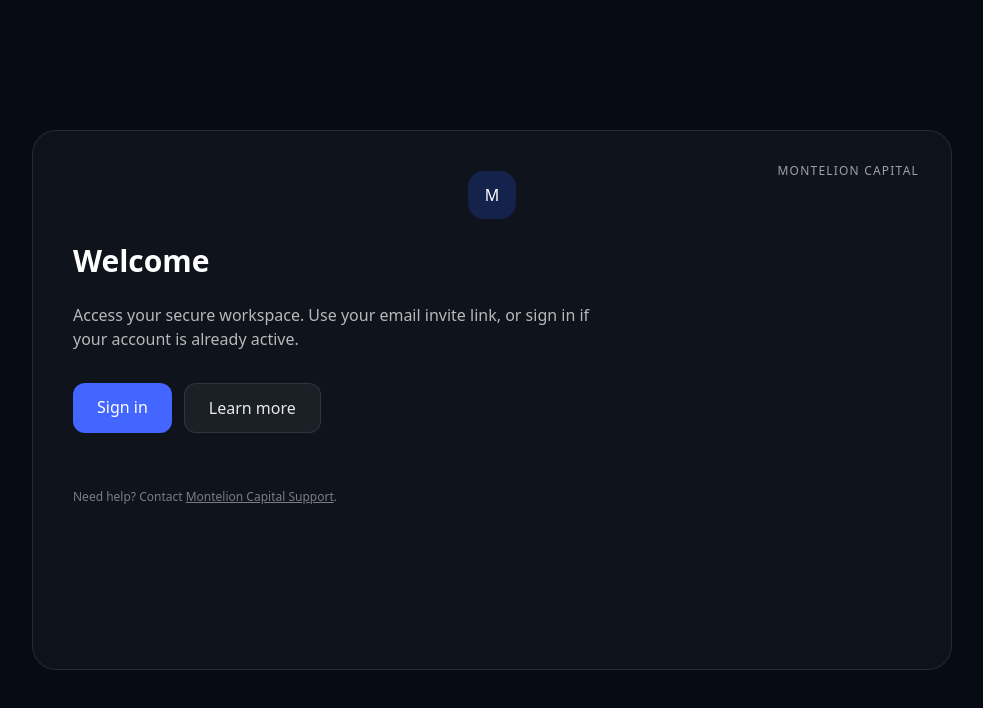
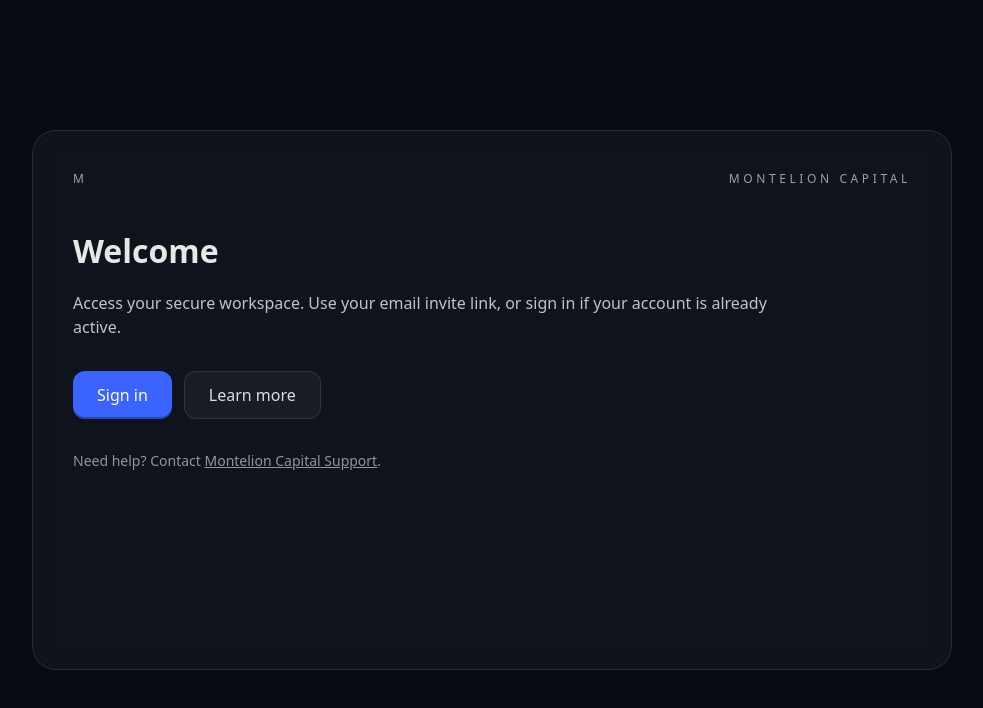
Before and after one commit to montelioncapital/montelion-app-v1, a Next.js app: page / in a window 1280 px wide. Shown: the top 708 px of the page, without its empty margins (148-1131 px from the left). Built offline with nearby package versions, Linux system fonts and the light colour scheme.

Commit message:
Update page.jsx

```diff
--- a/app/page.jsx
+++ b/app/page.jsx
@@ -1,46 +1,29 @@
+// app/page.jsx
 export const metadata = { title: "Welcome • Montelion Capital" };
 
-export default function Page() {
+export default function Home() {
   return (
-    <>
-      <div className="absolute top-8 right-8 text-xs tracking-widest text-white/60">
-        MONTELION CAPITAL
+    <div className="flex flex-col">
+      <div className="flex w-full items-start justify-between">
+        <div className="brand-dot">M</div>
+        <div className="brand-dot">MONTELION CAPITAL</div>
       </div>
 
-      <div className="flex flex-col justify-center gap-6">
-        <div className="mx-auto grid h-12 w-12 place-items-center rounded-2xl bg-[rgb(37,72,191)]/30 text-white font-medium">
-          M
+      <div className="mt-10 max-w-[720px]">
+        <h1 className="text-[32px] font-semibold">Welcome</h1>
+        <p className="mt-4 text-white/75">
+          Access your secure workspace. Use your email invite link, or sign in if your account is already active.
+        </p>
+
+        <div className="mt-8 flex gap-3">
+          <a href="/login" className="btn btn-primary px-6">Sign in</a>
+          <button className="btn btn-ghost px-6">Learn more</button>
         </div>
 
-        <h1 className="text-3xl font-semibold text-white">Welcome</h1>
-        <p className="text-white/70 max-w-[60ch]">
-          Access your secure workspace. Use your email invite link, or sign in
-          if your account is already active.
-        </p>
-
-        <div className="flex gap-3 mt-2">
-          <a
-            href="/login"
-            className="rounded-xl bg-[rgb(66,102,255)] px-6 py-3 font-medium text-white hover:brightness-110 active:brightness-95 transition"
-          >
-            Sign in
-          </a>
-          <a
-            href="#"
-            className="rounded-xl bg-white/5 border border-white/10 px-6 py-3 text-white/90 hover:bg-white/10 transition"
-          >
-            Learn more
-          </a>
-        </div>
-
-        <p className="text-xs text-white/45 mt-8">
-          Need help? Contact{" "}
-          <a href="#" className="underline hover:text-white/70">
-            Montelion Capital Support
-          </a>
-          .
+        <p className="mt-8 hint">
+          Need help? Contact <a className="underline hover:text-white/80" href="#">Montelion Capital Support</a>.
         </p>
       </div>
-    </>
+    </div>
   );
 }
```
